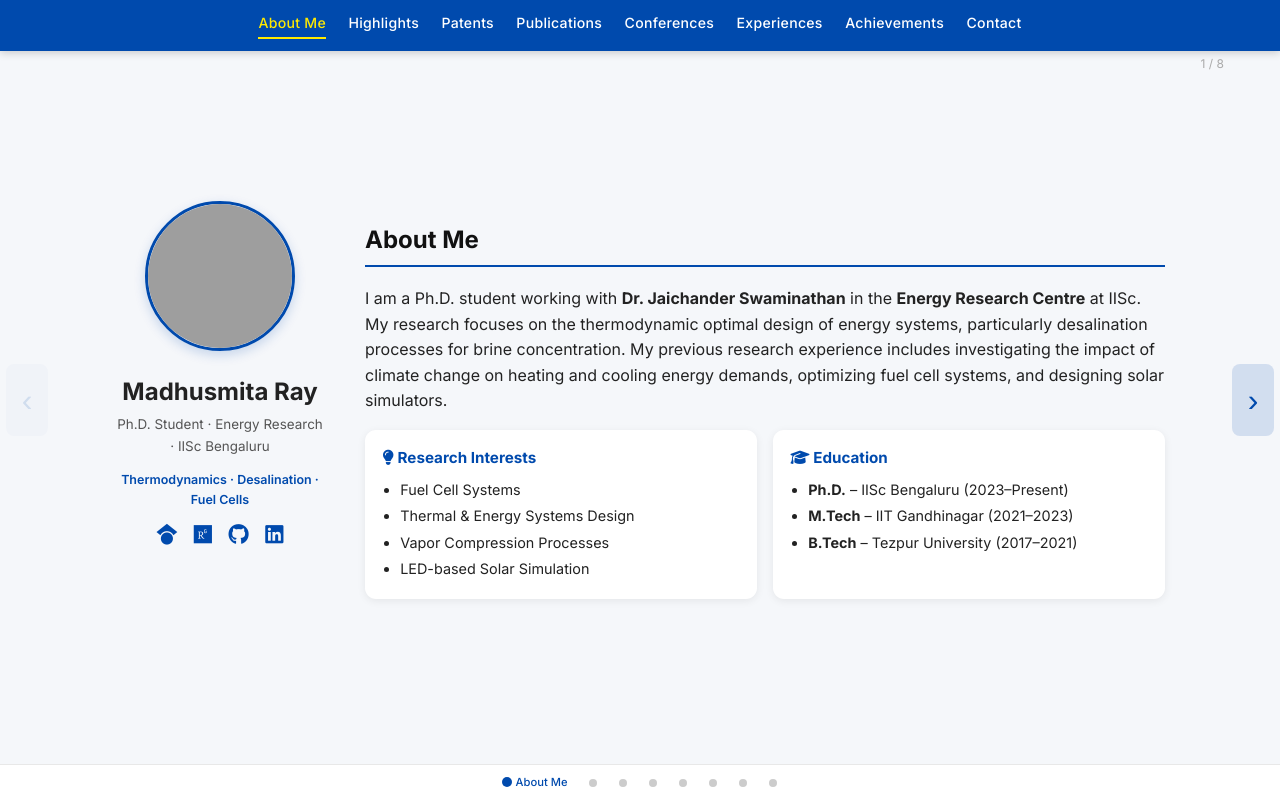
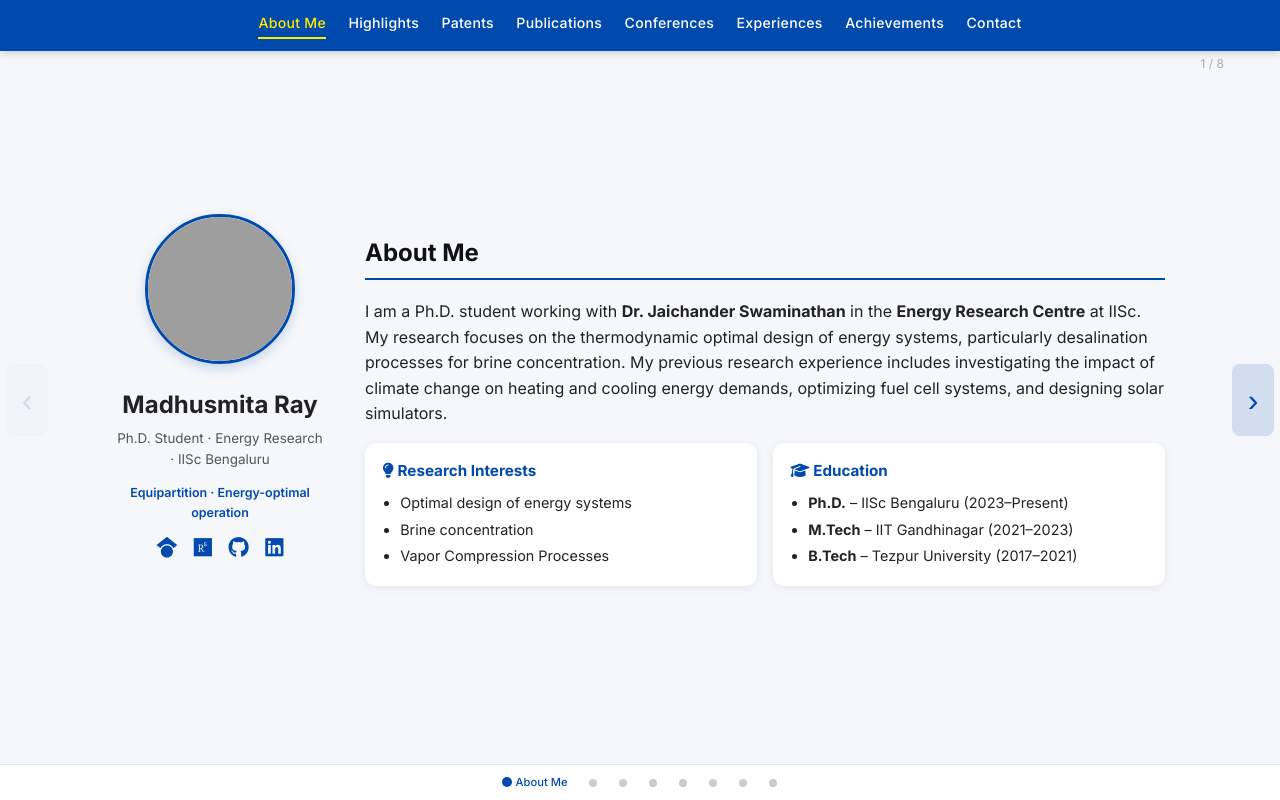
Before and after one commit to Madhusmita25/madhusmita25.github.io, a plain HTML site: page index.html in a window 1280 px wide. Drawn offline with Linux system fonts and the light colour scheme; grey boxes are pictures that could not be loaded.

Commit message:
Update index.html

```diff
--- a/index.html
+++ b/index.html
@@ -457,7 +457,7 @@
               <img src="MadhusmitaRay.png" alt="Madhusmita Ray">
               <h1>Madhusmita Ray</h1>
               <p class="tagline">Ph.D. Student · Energy Research · IISc Bengaluru</p>
-              <p class="tagline-sub">Thermodynamics · Desalination · Fuel Cells</p>
+              <p class="tagline-sub"> Equipartition · Energy-optimal operation </p>
 
               <div class="icons">
                 <!-- ✏️ Replace YOUR-SCHOLAR-ID -->
@@ -485,10 +485,9 @@
                 <div class="card">
                   <h3><i class="fa-solid fa-lightbulb"></i> Research Interests</h3>
                   <ul>
-                    <li>Fuel Cell Systems</li>
-                    <li>Thermal &amp; Energy Systems Design</li>
+                    <li>Optimal design of energy systems</li>
+                    <li>Brine concentration</li>
                     <li>Vapor Compression Processes</li>
-                    <li>LED-based Solar Simulation</li>
                   </ul>
                 </div>
                 <div class="card">
```
